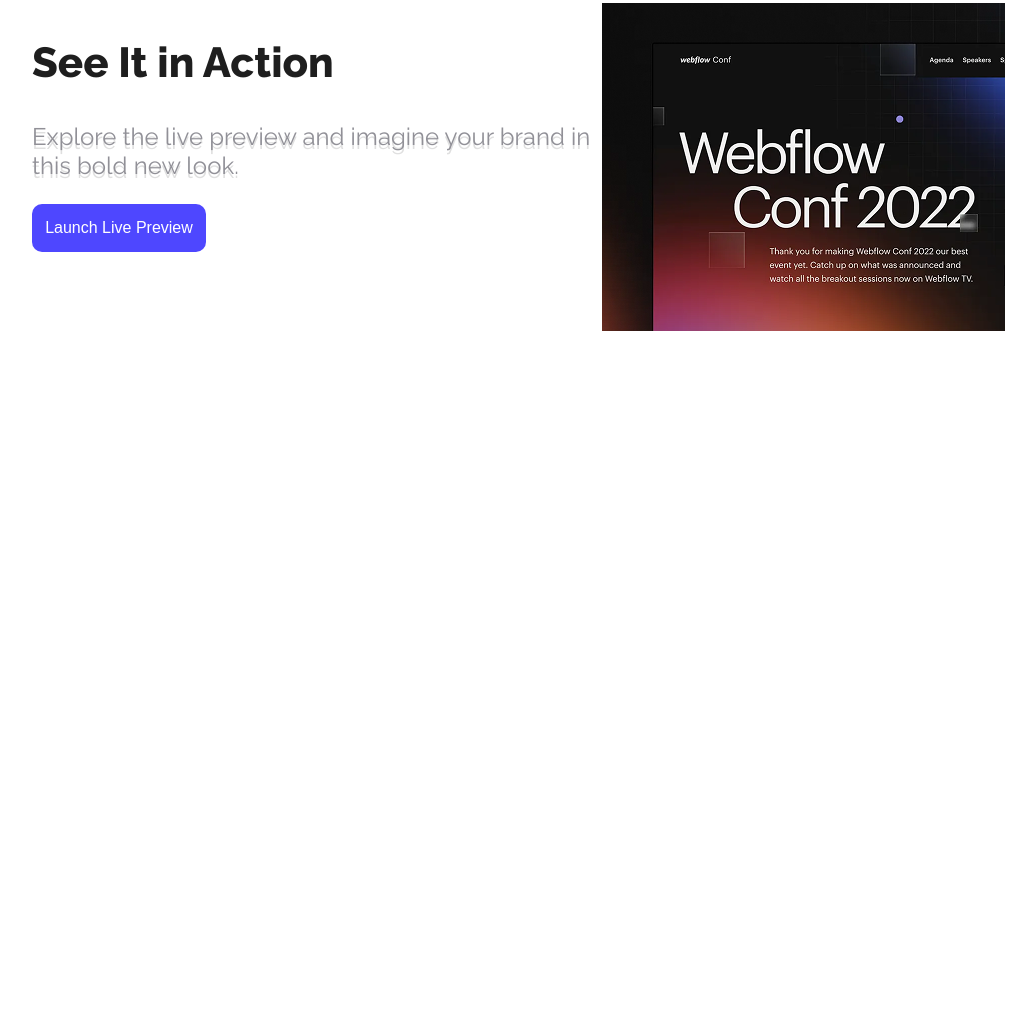
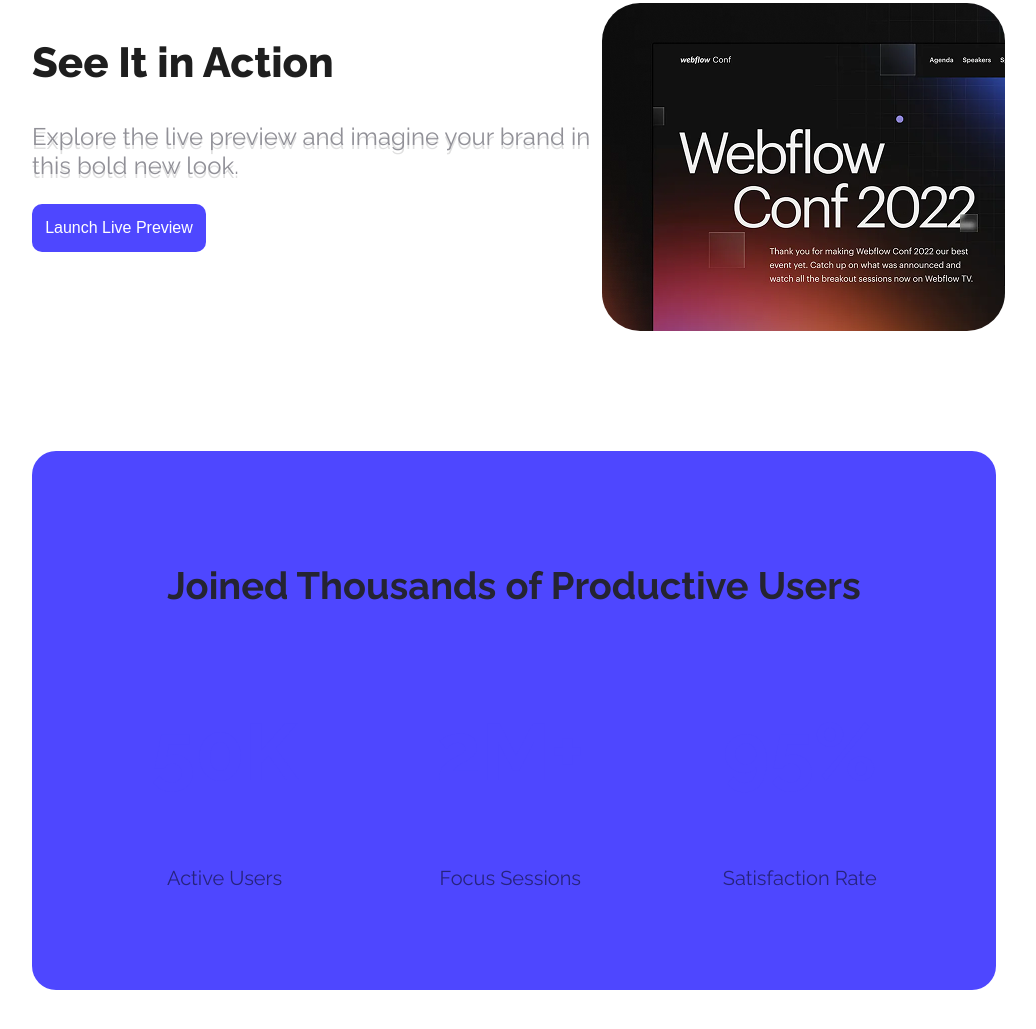
Before and after one commit to HKDigital360/Hasanul-Kibria-B12A01, a plain HTML site: page index.html in a window 1280 px wide. Shown: the part 971-2000 px from the top of the page, without its empty margins (117-1153 px from the left). Before the commit the page ends 1422 px from the top, so only its background shows below. Drawn offline with Linux system fonts and the light colour scheme.

Commit message:
user section finished

```diff
--- a/index.html
+++ b/index.html
@@ -7,14 +7,19 @@
     <link rel="preconnect" href="https://fonts.googleapis.com">
 <link rel="preconnect" href="https://fonts.gstatic.com" crossorigin>
 <link href="https://fonts.googleapis.com/css2?family=Open+Sans:ital,wght@0,300..800;1,300..800&family=Raleway:ital,wght@0,100..900;1,100..900&display=swap" rel="stylesheet">
-    <link rel="stylesheet" href="styles/styles.css">
+
+<link rel="preconnect" href="https://fonts.googleapis.com">
+<link rel="preconnect" href="https://fonts.gstatic.com" crossorigin>
+<link href="https://fonts.googleapis.com/css2?family=Inter:ital,opsz,wght@0,14..32,100..900;1,14..32,100..900&family=Open+Sans:ital,wght@0,300..800;1,300..800&family=Raleway:ital,wght@0,100..900;1,100..900&display=swap" rel="stylesheet">
+
+<link rel="stylesheet" href="styles/styles.css">
 </head>
 <body class="raleway-font">
 
     <header class="header">
 
         <nav class="logo">
-            <h2 class="logo-title">Logo</h2>
+            <h2 class="logo-title"> <span class="inter-font">LOGO</span></h2>
             <a href="#"><button class="btn-1st">Sigh Up</button></a>
 
         </nav>
@@ -42,6 +47,45 @@
             <div class="action-image"><img src="Assets/wc-mini.png" alt="Webflow Conferrence2025"></div>
          </section>
 
+<!-- Productive Users Section -->
+
+         <section class="user-section">
+    <h2 class="user-title">Joined Thousands of Productive Users</h2>
+
+<!-- .user-section-row*3>h2.user-stats+p.user-activity -->
+ <div class="user-section-rows">
+ <div class="user-section-row">
+    <h2 class="user-stats">50K</h2>
+    <p class="user-activity">Active Users</p>
+ </div>
+ <div class="user-section-row">
+    <h2 class="user-stats">2M+</h2>
+    <p class="user-activity">Focus Sessions</p>
+ </div>
+ <div class="user-section-row">
+    <h2 class="user-stats">95%</h2>
+    <p class="user-activity">Satisfaction Rate</p>
+ </div>
+ </div>
+
+
+    <!-- <div class="user-status">
+        <div class="user-activity-container">
+            <div class="user-activity">50K</div>
+            <p class="user-activity-2">Active Users</p>
+        </div>
+        <div class="user-activity-container">
+            <div class="user-activity">2M+</div>
+            <p class="user-activity-2">Focus Sessions</p>
+        </div>
+        <div class="user-activity-container">
+            <div class="user-activity">95%</div>
+            <p class="user-activity-2">Satisfaction Rate</p>
+        </div>
+    </div> -->
+
+</section>
+
     </main>
 
     <footer>
--- a/styles/styles.css
+++ b/styles/styles.css
@@ -6,6 +6,15 @@
   font-weight: <weight>;
   font-style: normal;
 }
+
+.inter-font {
+  font-family: "Inter", sans-serif;
+  font-optical-sizing: auto;
+  font-weight: <weight>;
+  font-style: normal;
+}
+
+
 /* Header */
 .header{
     background-image: url(../Assets/Hero-bg.png);
@@ -87,10 +96,11 @@ nav{
     font-weight: 800;
 }
 
-.logo-title{
+.logo-title .inter-font {
     font-size: 34px;
     color: #4E47FF;
-    font-weight: bold;
+    font-weight: 800px;
+
 
 }
 /* see-action-2nd section */
@@ -114,12 +124,60 @@ justify-content: space-between;
     color: #252432;
     opacity: 50%;
     text-shadow:0px 4px rgba(0, 0, 0, 0.25);}
-}
+
 .action-image img{
 /* display: flex; */
 height: 328px;
 width: 403px;
 border-radius: 38px;
-
+}
+/* user section */
+/* .secondary-bg{
+    color: #4E47FF;
+} */
+.user-section{
+    /* display: flex;
+    justify-content: center; */
+    text-align: center;
+    margin: 116px 159px 137px 141px;
+    border-radius: 24px;
+    background-color: #4E47FF; *
+   opacity: 10%;
+    padding: 80px 50px;
 
 }
+ .user-bg{
+    /* margin: 116px 159px 137px 141px;
+    border-radius: 24px;
+    background-color: #4E47FF;
+    opacity: 10%;
+     padding: 80px 50px;*/
+    }
+
+.user-section-rows{
+    display: flex;
+    justify-content:space-around;
+    text-align: center;
+}
+/* .user-activity-container{
+    display: flex;
+    justify-content: center; */
+
+.user-stats{
+    font-weight: bold;
+    font-size: 80px;
+    color: #4E47FF;
+
+}
+.user-activity{
+font-size: 20px;
+font-weight: 400;
+color: #000000;
+opacity: 50%;
+}
+.user-title{
+    color: #252432;
+    font-weight: bold;
+    font-size: 38px;
+
+}
```
